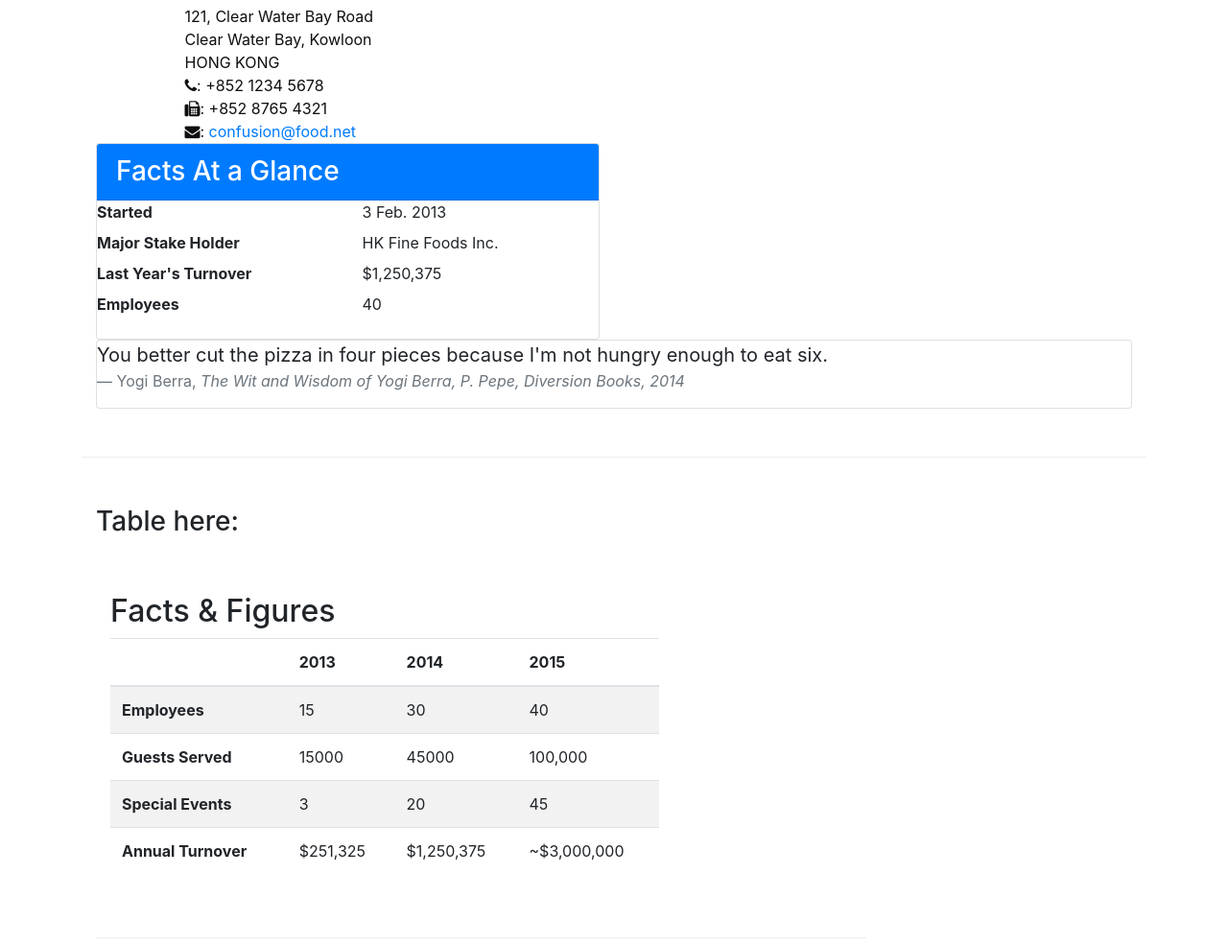
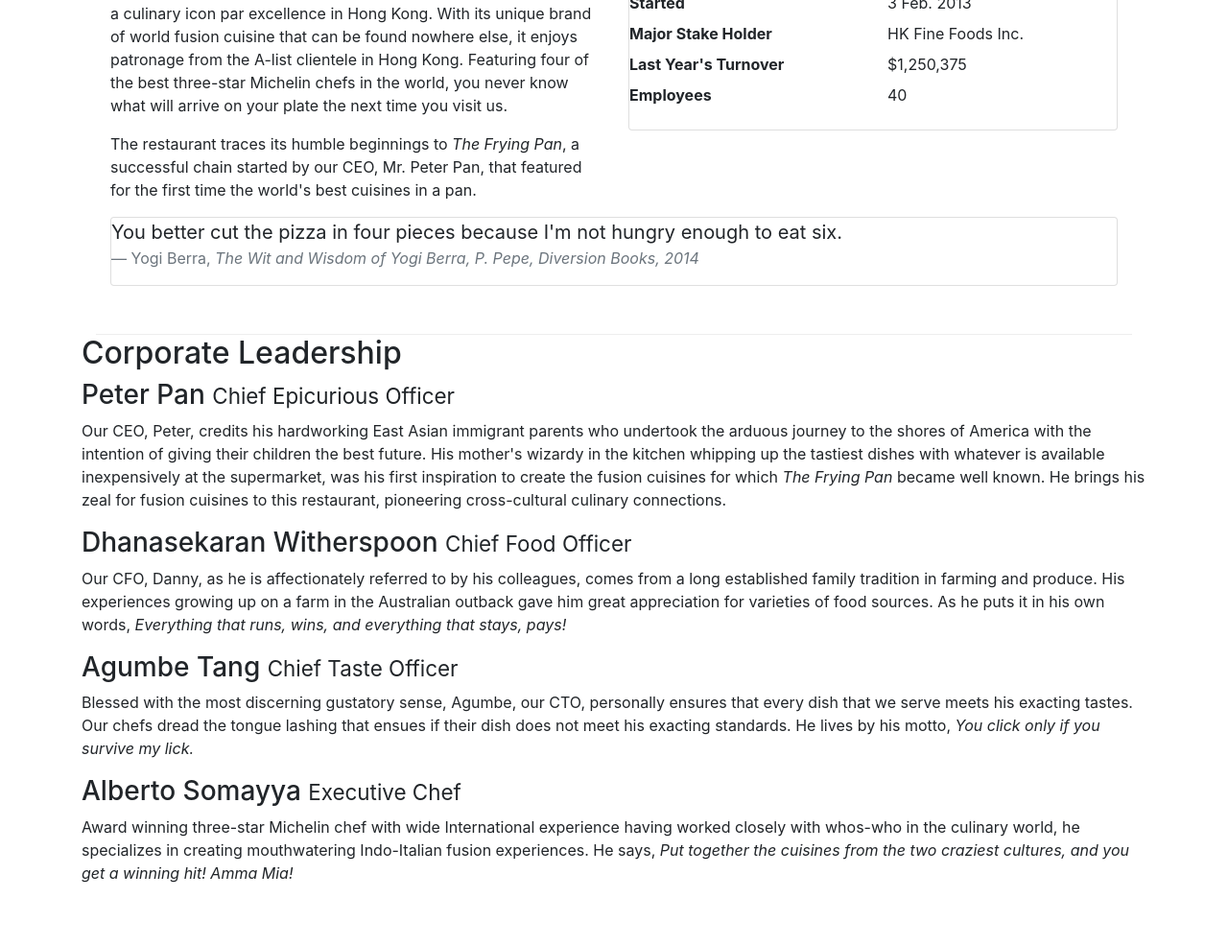
Before and after one commit to JuliePretzlaff/conFusion-project, a website: page aboutus.html in a window 1280 px wide. Shown: the part 559-1544 px from the top of the page at 96% size. Drawn offline with nearby package versions, Linux system fonts and the light colour scheme.

Commit message:
redid about us page with cards and table

```diff
--- a/aboutus.html
+++ b/aboutus.html
@@ -69,7 +69,7 @@
                 <li class="breadcrumb-item">
                     <a href="./index.html">Home</a>
                 </li>
-                <li class="breadcrumb-item active">Contact Us</li>
+                <li class="breadcrumb-item active">About Us</li>
             </ol>
             <div class="col-12">
                 <h3>About Us...</h3>
@@ -78,31 +78,17 @@
         </div>
 
 
-
-
-
-
+        <div class="container">
             <div class="row row-content">
-            <div class="col-12">
-                <h3>Location Information</h3>
-            </div>
-            <div class="col-12 col-sm-4 offset-sm-1">
-                <h5>Our Address</h5>
-                <address style="font-size: 100%">
-                    121, Clear Water Bay Road
-                    <br> Clear Water Bay, Kowloon
-                    <br> HONG KONG
-                    <br>
-                    <i class="fa fa-phone"></i>: +852 1234 5678
-                    <br>
-                    <i class="fa fa-fax"></i>: +852 8765 4321
-                    <br>
-                    <i class="fa fa-envelope"></i>:
-                    <a href="mailto:confusion@food.net">confusion@food.net</a>
-                </address>
-            </div>
-            <div class="col-12 col-sm-6 offset-sm-1">
-                <h5>Card Stuff Here</h5>
+                <div class="col-sm-6 col-xs-12">
+                    <h2>Our History</h2>
+                    <p>Started in 2010, Ristorante con Fusion quickly established itself as a culinary icon par excellence in
+                        Hong Kong. With its unique brand of world fusion cuisine that can be found nowhere else, it enjoys
+                        patronage from the A-list clientele in Hong Kong. Featuring four of the best three-star Michelin
+                        chefs in the world, you never know what will arrive on your plate the next time you visit us.</p>
+                    <p>The restaurant traces its humble beginnings to
+                        <em>The Frying Pan</em>, a successful chain started by our CEO, Mr. Peter Pan, that featured for the
+                        first time the world's best cuisines in a pan.</p>
                 </div>
                 <div class="col-12 col-sm-6">
                     <div class="card">
@@ -121,7 +107,6 @@
                         </div>
                     </div>
                 </div>
-
                 <div class="col-12">
                     <div class="card card-block bg-faded">
                         <blockquote class="blockquote">
@@ -133,12 +118,54 @@
                     </div>
                 </div>
             </div>
+        </div>
+    </div>
 
-        <div class="row row-content">
-            <div class="col-12">
-                <h3>Table here:</h3>
+    <div class="container">
+        <div class="row-content-small">
+            <h2>Corporate Leadership</h2>
+            <h3>Peter Pan
+                <small>Chief Epicurious Officer</small>
+            </h3>
+            <div class="hidden-xs-down">
+                <p>Our CEO, Peter, credits his hardworking East Asian immigrant parents who undertook the arduous journey to
+                    the shores of America with the intention of giving their children the best future. His mother's wizardy
+                    in the kitchen whipping up the tastiest dishes with whatever is available inexpensively at the supermarket,
+                    was his first inspiration to create the fusion cuisines for which
+                    <em>The Frying Pan</em> became well known. He brings his zeal for fusion cuisines to this restaurant, pioneering
+                    cross-cultural culinary connections.</p>
             </div>
-            <div class="col-12 col-md-9">
+            <h3>Dhanasekaran Witherspoon
+                <small>Chief Food Officer</small>
+            </h3>
+            <div class="hidden-xs-down">
+                <p>Our CFO, Danny, as he is affectionately referred to by his colleagues, comes from a long established family
+                    tradition in farming and produce. His experiences growing up on a farm in the Australian outback gave
+                    him great appreciation for varieties of food sources. As he puts it in his own words,
+                    <em>Everything that runs, wins, and everything that stays, pays!</em>
+                </p>
+            </div>
+            <h3>Agumbe Tang
+                <small>Chief Taste Officer</small>
+            </h3>
+            <div class="hidden-xs-down">
+                <p>Blessed with the most discerning gustatory sense, Agumbe, our CTO, personally ensures that every dish that
+                    we serve meets his exacting tastes. Our chefs dread the tongue lashing that ensues if their dish does
+                    not meet his exacting standards. He lives by his motto,
+                    <em>You click only if you survive my lick.</em>
+                </p>
+            </div>
+            <h3>Alberto Somayya
+                <small>Executive Chef</small>
+            </h3>
+            <div class="hidden-xs-down">
+                <p>Award winning three-star Michelin chef with wide International experience having worked closely with whos-who
+                    in the culinary world, he specializes in creating mouthwatering Indo-Italian fusion experiences. He says,
+                    <em>Put together the cuisines from the two craziest cultures, and you get a winning hit! Amma Mia!</em>
+                </p>
+            </div>
+
+        </div>
         <div class="row row-content">
             <div class="col-12 col-sm-9">
                 <h2>Facts &amp; Figures</h2>
@@ -186,11 +213,8 @@
             </div>
         </div>
     </div>
-            <div class="col-12 col-md">
-            </div>
     </div>
 
-    </div>
 
     <footer class="footer">
         <div class="container">
```
Also changed, not shown: index.html (+1 -1 lines). Lines whose indentation alone changed are shown as unchanged.
